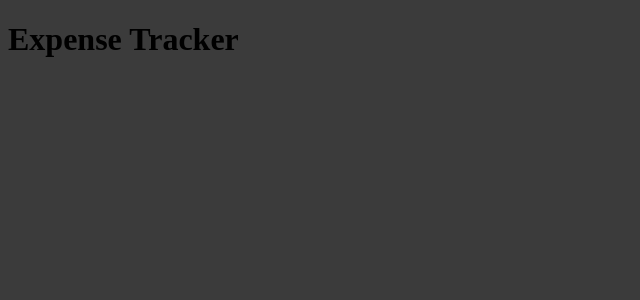
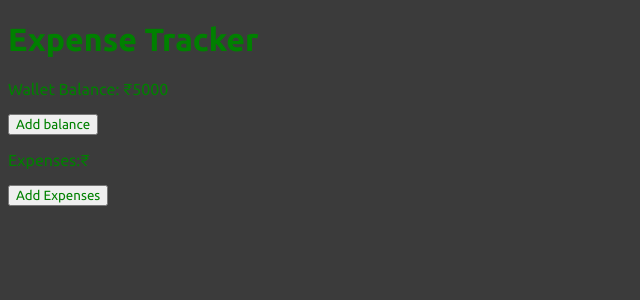
Before and after one commit to GautamKannoujiya58/ExpenseTracker, a React (Vite) app in the folder expensetracker/: page / in a window 1280 px wide. Shown: the top 300 px of the page, without its empty margins (0-640 px from the left). Built offline with nearby package versions, Linux system fonts and the light colour scheme.

Commit message:
Logic for addition of balance and expense has been added

```diff
--- a/expensetracker/package.json
+++ b/expensetracker/package.json
@@ -10,8 +10,10 @@
     "preview": "vite preview"
   },
   "dependencies": {
+    "notistack": "^3.0.1",
     "react": "^18.3.1",
     "react-dom": "^18.3.1",
+    "react-icons": "^5.3.0",
     "react-modal": "^3.16.1",
     "recharts": "^2.12.7"
   },
--- a/expensetracker/src/App.jsx
+++ b/expensetracker/src/App.jsx
@@ -1,8 +1,12 @@
+import ExpenseTracker from "./MainPage/ExpenseTracker";
+import { SnackbarProvider } from "notistack";
+
 function App() {
   return (
-    <>
-      <h1>Expense Tracker</h1>
-    </>
+    <SnackbarProvider>
+      <ExpenseTracker />
+      {/* <Modal isOpen={true} /> */}
+    </SnackbarProvider>
   );
 }
 
--- /dev/null
+++ b/expensetracker/src/Index.css
@@ -0,0 +1,18 @@
+@import url("https://fonts.googleapis.com/css2?family=Open+Sans:ital,wght@0,300..800;1,300..800&family=Ubuntu:ital,wght@0,300;0,400;0,500;0,700;1,300;1,400;1,500;1,700&display=swap");
+
+.root {
+  background-color: #3b3b3b;
+  font-family: "Ubuntu", sans-serif;
+}
+
+h1,
+h2,
+h3,
+h4,
+h5,
+h6,
+p,
+button {
+  font-family: "Ubuntu", sans-serif;
+  color: green;
+}
--- /dev/null
+++ b/expensetracker/src/MainPage/ExpenseTracker.jsx
@@ -0,0 +1,96 @@
+import Transactions from "../components/Transactions/Transactions";
+import { useSnackbar } from "notistack";
+import { useState } from "react";
+
+function ExpenseTracker() {
+  const [balance, setBalance] = useState(5000);
+  const [expense, setExpense] = useState("");
+  const [modalIsOpen, setIsModalOpen] = useState(false);
+  const [buttonId, setButtonId] = useState("");
+  const [title, setTitle] = useState("");
+
+  const [addedBalance, setAddedBalance] = useState("");
+  const [addedExpense, setAddedExpense] = useState("");
+  const [category, setCategory] = useState("DEFAULT");
+  const [date, setDate] = useState("");
+  const { enqueueSnackbar } = useSnackbar();
+  console.log("AddedBalance >>>", addedBalance);
+
+  const handleBalanceSubmit = (e) => {
+    e.preventDefault();
+    if (addedBalance <= 0) {
+      enqueueSnackbar("Balance or Expense should be greater than 0", {
+        variant: "warning",
+      });
+      closeModal();
+      return;
+    }
+    setBalance((prev) => prev + Number(addedBalance));
+    closeModal();
+  };
+
+  const handleExpenseSubmit = (e) => {
+    e.preventDefault();
+    if (addedExpense <= 0 || addedExpense > balance) {
+      enqueueSnackbar("Invalid expense amount or insufficient balance", {
+        variant: "warning",
+      });
+      return;
+    }
+
+    setBalance((prevBalance) => prevBalance - Number(addedExpense));
+    setExpense((prevExpense) => Number(prevExpense) + Number(addedExpense));
+
+    // console.log("Expense submitted:", { title, addedExpense, category, date });
+    // console.log(typeof Number(addedExpense));
+
+    setTitle("");
+    setAddedExpense("");
+    setCategory("DEFAULT");
+    setDate("");
+    closeModal();
+  };
+
+  const closeModal = () => {
+    setIsModalOpen(false);
+  };
+  const openModal = () => {
+    setIsModalOpen(true);
+  };
+
+  const handleMainButtonClick = (e) => {
+    openModal();
+    setButtonId(e.target.id);
+  };
+
+  return (
+    <>
+      <h1>Expense Tracker</h1>
+      <Transactions
+        balance={balance}
+        setBalance={setBalance}
+        setIsModalOpen={setIsModalOpen}
+        modalIsOpen={modalIsOpen}
+        closeModal={closeModal}
+        openModal={openModal}
+        handleMainButtonClick={handleMainButtonClick}
+        addedBalance={addedBalance}
+        setAddedBalance={setAddedBalance}
+        buttonId={buttonId}
+        expense={expense}
+        setExpense={setExpense}
+        addedExpense={addedExpense}
+        setAddedExpense={setAddedExpense}
+        handleBalanceSubmit={handleBalanceSubmit}
+        title={title}
+        setTitle={setTitle}
+        handleExpenseSubmit={handleExpenseSubmit}
+        category={category}
+        setCategory={setCategory}
+        date={date}
+        setDate={setDate}
+      />
+    </>
+  );
+}
+export default ExpenseTracker;
--- /dev/null
+++ b/expensetracker/src/components/ModalComponent/ModalForm/ModalForm.jsx
@@ -0,0 +1,88 @@
+import Modal from "react-modal";
+function ModalForm({
+  modalIsOpen,
+  closeModal,
+  buttonId,
+  handleBalanceSubmit,
+  addedBalance,
+  setAddedBalance,
+  handleExpenseSubmit,
+  title,
+  setTitle,
+  addedExpense,
+  setAddedExpense,
+  category,
+  setCategory,
+  date,
+  setDate,
+}) {
+  console.log("ButttonId >>>>", buttonId);
+  console.log("Title >>>>>", title);
+  return (
+    <>
+      {buttonId === "addBalance" ? (
+        <Modal isOpen={modalIsOpen} onRequestClose={closeModal}>
+          <h2>Add balance</h2>
+          <form onSubmit={handleBalanceSubmit}>
+            <input
+              type="number"
+              placeholder="balance amount"
+              value={addedBalance}
+              onChange={(e) => setAddedBalance(e.target.value)}
+              required
+            ></input>
+            <button type="submit">Add balance</button>
+            <button onClick={closeModal}>Cancel</button>
+          </form>
+        </Modal>
+      ) : (
+        <Modal isOpen={modalIsOpen} onRequestClose={closeModal}>
+          <h2>Add Expense</h2>
+          <form onSubmit={handleExpenseSubmit}>
+            <input
+              placeholder="title"
+              type="text"
+              required
+              value={title}
+              onChange={(e) => setTitle(e.target.value)}
+            ></input>
+            <input
+              placeholder="price"
+              type="number"
+              required
+              value={addedExpense}
+              onChange={(e) => setAddedExpense(e.target.value)}
+            ></input>
+            <select
+              name="category"
+              id="category"
+              required
+              value={category}
+              onChange={(e) => setCategory(e.target.value)}
+            >
+              <option value="DEFAULT" disabled hidden>
+                Select category
+              </option>
+              <option value="Entertainment">Entertainment</option>
+              <option value="Food">Food</option>
+              <option value="Travel">Travel</option>
+              <option value="Others">Others</option>
+            </select>
+            <input
+              placeholder="dd/mm/yyyy"
+              type="date"
+              id="date"
+              name="date"
+              required
+              value={date}
+              onChange={(e) => setDate(e.target.value)}
+            ></input>
+            <button type="submit">Add Expense</button>
+            <button onClick={closeModal}>Cancel</button>
+          </form>
+        </Modal>
+      )}
+    </>
+  );
+}
+export default ModalForm;
--- /dev/null
+++ b/expensetracker/src/components/Transactions/Transactions.jsx
@@ -0,0 +1,63 @@
+import ModalForm from "../ModalComponent/ModalForm/ModalForm";
+
+function Transactions({
+  balance,
+  setBalance,
+  modalIsOpen,
+  closeModal,
+  openModal,
+  handleMainButtonClick,
+  buttonId,
+  expense,
+  setExpense,
+  handleBalanceSubmit,
+  addedBalance,
+  setAddedBalance,
+  handleExpenseSubmit,
+  title,
+  setTitle,
+  addedExpense,
+  setAddedExpense,
+  category,
+  setCategory,
+  date,
+  setDate,
+}) {
+  return (
+    <>
+      <p>Wallet Balance: ₹{balance}</p>
+      <button id="addBalance" onClick={handleMainButtonClick}>
+        Add balance
+      </button>
+
+      <p>Expenses:₹{expense}</p>
+      <button id="addExpense" onClick={handleMainButtonClick}>
+        Add Expenses
+      </button>
+
+      <ModalForm
+        modalIsOpen={modalIsOpen}
+        openModal={openModal}
+        closeModal={closeModal}
+        setBalance={setBalance}
+        buttonId={buttonId}
+        handleBalanceSubmit={handleBalanceSubmit}
+        addedBalance={addedBalance}
+        setAddedBalance={setAddedBalance}
+        handleExpenseSubmit={handleExpenseSubmit}
+        expense={expense}
+        setExpense={setExpense}
+        title={title}
+        setTitle={setTitle}
+        addedExpense={addedExpense}
+        setAddedExpense={setAddedExpense}
+        category={category}
+        setCategory={setCategory}
+        date={date}
+        setDate={setDate}
+      />
+    </>
+  );
+}
+
+export default Transactions;
```
Also changed, not shown: expensetracker/src/main.jsx (+9 -6 lines), expensetracker/src/MainPage/ExpenseTracker.module.css (added), expensetracker/src/components/Transactions/Transactions.module.css (added), 1 other file (tests, documents, lock files or other folders).
